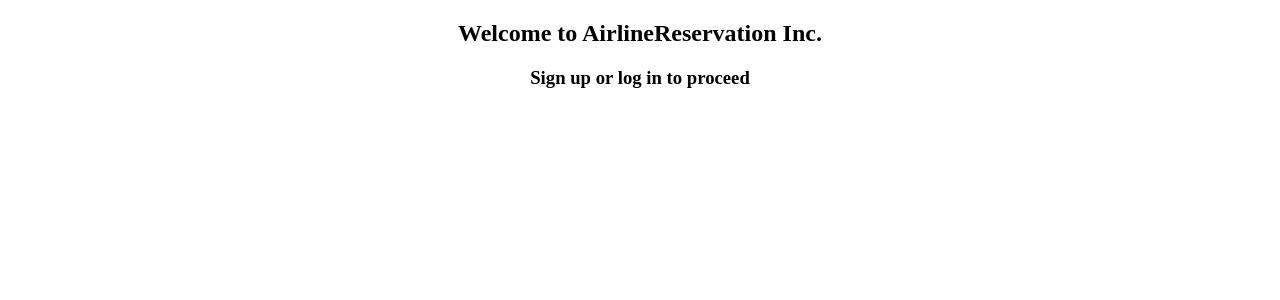
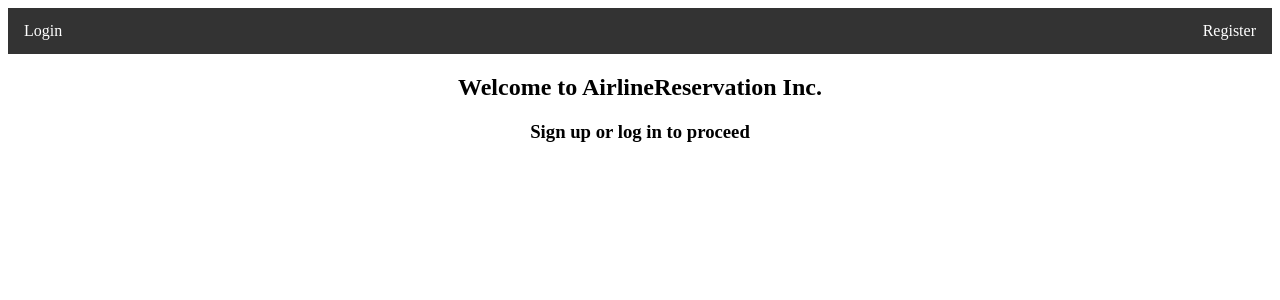
Before and after one commit to Ahnaf146/AirLine-Reservation-System, a Flask app: page / in a window 1280 px wide. Shown: the top 300 px of the page. Run offline with Flask 2, Linux system fonts and the light colour scheme.

Commit message:
Setup homepage

```diff
--- a/static/css/main.css
+++ b/static/css/main.css
@@ -1,3 +1,31 @@
 #welcome{
     text-align: center;
 }
+
+ul {
+    list-style-type: none;
+    margin: 0;
+    padding: 0;
+    overflow: hidden;
+    background-color: #333;
+  }
+
+  li {
+    float: left;
+  }
+
+  li a {
+    display: block;
+    color: white;
+    text-align: center;
+    padding: 14px 16px;
+    text-decoration: none;
+  }
+
+  li a:hover:not(.active) {
+    background-color: #111;
+  }
+
+  .active {
+    background-color: #04AA6D;
+  }
--- a/templates/HomePage.html
+++ b/templates/HomePage.html
@@ -9,9 +9,17 @@
     <!--
 
         Navbar
+    -->
+
+    <ul>
+        <li> <a href= "Login.html"> Login </a></li>
+        <li style="float:right"> <a href = "Register.html"> Register </a> </li>
+
+    </ul>
 
 
-    -->
+
+
 
     <div id = "welcome">
         <h2> Welcome to AirlineReservation Inc. </h2>
--- a/templates/Signin.html
+++ b/templates/Login.html
@@ -4,12 +4,13 @@
     <title>Document</title>
 </head>
 <body>
-    <p> Sign in to continue using the platform</p>
+    <p> Login to continue using the platform</p>
     <form>
         <label for="username"> Username/email: </label> <br>
         <input type="text" id= "fname" name="fname"><br>
         <label for="password">password:</label>
         <input type="text" id="lname" name="lname">
+
     </form>
 
 </body>
--- a/templates/Register.html
+++ b/templates/Register.html
@@ -10,7 +10,13 @@
         <input type="text" id= "fname" name="fname"><br>
         <label for="lname">Last Name:</label>
         <input type="text" id="lname" name="lname">
+        <label for="fname"> Username </label>
+        <input type="text" id="username" name="username">
+        <label for="fname"> Password </label>
+        <input type="text" id="password" name="password">
+
     </form>
+
 
 
 </body>
```
Also changed, not shown: templates/Payment.html (+8 -0 lines).
